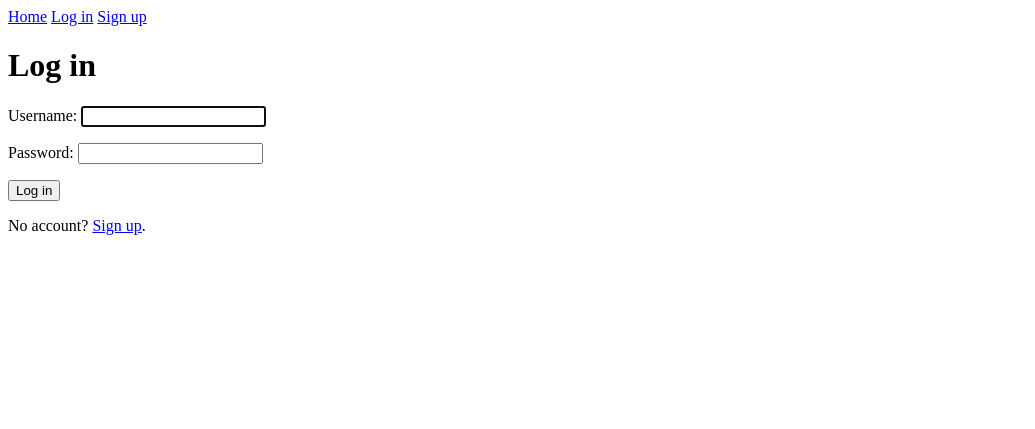
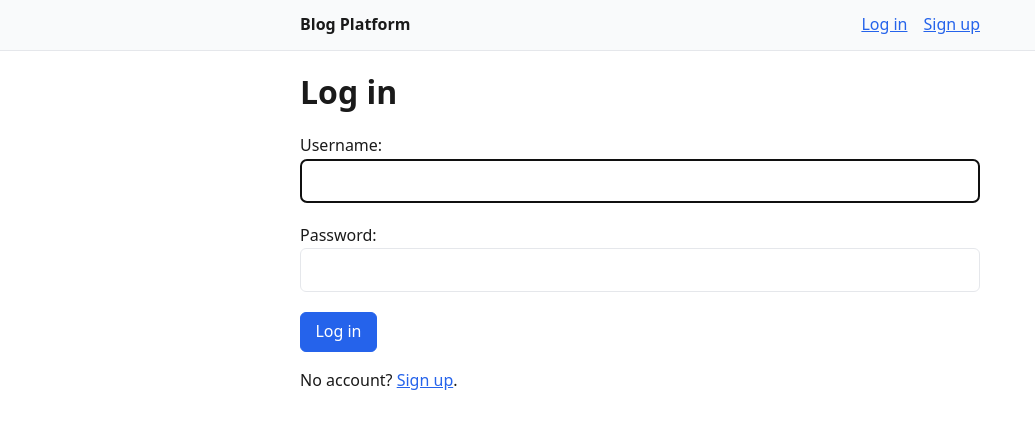
Before and after one commit to Kanokpol-Natekuakul/blog_web, a Django app: a page that uses templates/base.html in a window 1280 px wide. Shown: the top 429 px of the page, without its empty margins (0-1035 px from the left). Run offline with Django 5.2, Linux system fonts and the light colour scheme.

Commit message:
Step 7: landing page, excerpts, CSS, and HTMX publish toggle
Add a landing page at /, a stylesheet served from static/, and a
first-paragraph excerpt on blog listings. Add an HTMX publish/unpublish
toggle on the post management list that swaps the status inline without
a page reload. Includes 5 tests.

Co-Authored-By: Claude Opus 4.8 <noreply@anthropic.com>

```diff
--- a/blog/templates/blog/blog_detail.html
+++ b/blog/templates/blog/blog_detail.html
@@ -12,6 +12,7 @@
       {% for post in posts %}
         <li>
           <a href="{% url 'blog:post_detail' blog.slug post.slug %}">{{ post.title }}</a>
+          <p class="excerpt">{{ post.excerpt|truncatewords:40 }}</p>
         </li>
       {% endfor %}
     </ul>
--- a/blog/templates/blog/post_list.html
+++ b/blog/templates/blog/post_list.html
@@ -10,12 +10,10 @@
     <ul>
       {% for post in posts %}
         <li>
-          {{ post.title }} &mdash; <strong>{{ post.get_status_display }}</strong>
+          {{ post.title }} &mdash;
+          {% include "blog/_post_status.html" %}
           <a href="{% url 'blog:post_edit' blog.slug post.slug %}">Edit</a>
           <a href="{% url 'blog:post_delete' blog.slug post.slug %}">Delete</a>
-          {% if post.status == "published" %}
-            <a href="{% url 'blog:post_detail' blog.slug post.slug %}">View</a>
-          {% endif %}
         </li>
       {% endfor %}
     </ul>
--- a/blog/urls.py
+++ b/blog/urls.py
@@ -5,6 +5,7 @@ from . import views
 app_name = "blog"
 
 urlpatterns = [
+    path("", views.home, name="home"),
     # Fixed routes first — they must win over the top-level slug patterns
     # below (otherwise "dashboard" etc. would be read as a blog slug).
     path("dashboard/", views.dashboard, name="dashboard"),
@@ -15,6 +16,7 @@ urlpatterns = [
     path("blogs/<slug:blog_slug>/posts/new/", views.post_create, name="post_create"),
     path("blogs/<slug:blog_slug>/posts/<slug:post_slug>/edit/", views.post_edit, name="post_edit"),
     path("blogs/<slug:blog_slug>/posts/<slug:post_slug>/delete/", views.post_delete, name="post_delete"),
+    path("blogs/<slug:blog_slug>/posts/<slug:post_slug>/toggle/", views.post_toggle_publish, name="post_toggle"),
     # Public, top-level slug routes (catch-all) last.
     path("<slug:blog_slug>/", views.blog_detail, name="blog_detail"),
     path("<slug:blog_slug>/<slug:post_slug>/", views.post_detail, name="post_detail"),
--- a/config/settings.py
+++ b/config/settings.py
@@ -117,6 +117,7 @@ USE_TZ = True
 # https://docs.djangoproject.com/en/6.0/howto/static-files/
 
 STATIC_URL = 'static/'
+STATICFILES_DIRS = [BASE_DIR / 'static']
 
 # Authentication
 LOGIN_REDIRECT_URL = 'blog:dashboard'
--- /dev/null
+++ b/static/css/style.css
@@ -0,0 +1,106 @@
+:root {
+  --fg: #1a1a1a;
+  --muted: #666;
+  --accent: #2563eb;
+  --border: #e5e7eb;
+  --bg-soft: #f9fafb;
+  --max: 720px;
+}
+
+* { box-sizing: border-box; }
+
+body {
+  margin: 0;
+  font-family: system-ui, -apple-system, "Segoe UI", Roboto, sans-serif;
+  line-height: 1.6;
+  color: var(--fg);
+  background: #fff;
+}
+
+.container {
+  max-width: var(--max);
+  margin: 0 auto;
+  padding: 0 1.25rem;
+}
+
+/* Header / nav */
+.site-header {
+  border-bottom: 1px solid var(--border);
+  background: var(--bg-soft);
+}
+.site-header nav {
+  display: flex;
+  align-items: center;
+  justify-content: space-between;
+  padding-top: 0.75rem;
+  padding-bottom: 0.75rem;
+}
+.brand { font-weight: 700; text-decoration: none; color: var(--fg); }
+.nav-links { display: flex; align-items: center; gap: 1rem; }
+.nav-links form { margin: 0; }
+
+main { padding-top: 2rem; padding-bottom: 4rem; }
+
+/* Links & text */
+a { color: var(--accent); }
+h1, h2, h3 { line-height: 1.25; }
+.excerpt { color: var(--muted); margin: 0.25rem 0 1.25rem; }
+
+/* Buttons */
+button, .btn {
+  display: inline-block;
+  font: inherit;
+  cursor: pointer;
+  border: 1px solid var(--accent);
+  background: var(--accent);
+  color: #fff;
+  padding: 0.4rem 0.9rem;
+  border-radius: 6px;
+  text-decoration: none;
+}
+button:hover, .btn:hover { opacity: 0.9; }
+
+/* Forms */
+input, textarea, select {
+  font: inherit;
+  width: 100%;
+  max-width: 100%;
+  padding: 0.5rem;
+  border: 1px solid var(--border);
+  border-radius: 6px;
+  margin-bottom: 0.5rem;
+}
+textarea { min-height: 12rem; }
+form p { margin: 0.75rem 0; }
+
+/* Lists */
+ul { padding-left: 1.1rem; }
+li { margin-bottom: 0.5rem; }
+
+/* Post manage status row */
+.post-status { display: inline-flex; align-items: center; gap: 0.5rem; }
+.post-status button { padding: 0.15rem 0.5rem; font-size: 0.85rem; }
+
+/* Hero on landing */
+.hero { padding: 2rem 0; }
+.hero h1 { font-size: 2.25rem; margin-bottom: 0.5rem; }
+.hero p { color: var(--muted); font-size: 1.1rem; }
+.hero .btn { margin-top: 1rem; }
+
+/* Article body */
+article :is(h1, h2, h3) { margin-top: 1.5rem; }
+article pre {
+  background: var(--bg-soft);
+  padding: 1rem;
+  border-radius: 6px;
+  overflow-x: auto;
+}
+article code { background: var(--bg-soft); padding: 0.1rem 0.3rem; border-radius: 4px; }
+article pre code { background: none; padding: 0; }
+article blockquote {
+  border-left: 3px solid var(--border);
+  margin-left: 0;
+  padding-left: 1rem;
+  color: var(--muted);
+}
+article img { max-width: 100%; height: auto; }
--- a/templates/base.html
+++ b/templates/base.html
@@ -1,18 +1,21 @@
+{% load static %}
 <!DOCTYPE html>
 <html lang="en">
 <head>
   <meta charset="utf-8">
   <meta name="viewport" content="width=device-width, initial-scale=1">
   <title>{% block title %}Blog Platform{% endblock %}</title>
+  <link rel="stylesheet" href="{% static 'css/style.css' %}">
 </head>
 <body>
-  <header>
-    <nav>
-      <a href="/">Home</a>
+  <header class="site-header">
+    <nav class="container">
+      <a class="brand" href="/">Blog Platform</a>
+      <span class="nav-links">
         {% if user.is_authenticated %}
           <a href="{% url 'blog:dashboard' %}">My blogs</a>
           <a href="{% url 'profile' user.username %}">@{{ user.username }}</a>
-        <form action="{% url 'logout' %}" method="post" style="display:inline">
+          <form action="{% url 'logout' %}" method="post">
             {% csrf_token %}
             <button type="submit">Log out</button>
           </form>
@@ -20,11 +23,14 @@
           <a href="{% url 'login' %}">Log in</a>
           <a href="{% url 'accounts:signup' %}">Sign up</a>
         {% endif %}
+      </span>
     </nav>
   </header>
 
-  <main>
+  <main class="container">
     {% block content %}{% endblock %}
   </main>
+
+  <script src="https://unpkg.com/htmx.org@2.0.4"></script>
 </body>
 </html>
```
Also changed, not shown: blog/models.py (+11 -0 lines), blog/templates/blog/_post_status.html (added, +15 -0 lines), blog/tests.py (+47 -0 lines), blog/views.py (+22 -0 lines), templates/home.html (added, +18 -0 lines). Lines whose indentation alone changed are shown as unchanged.
